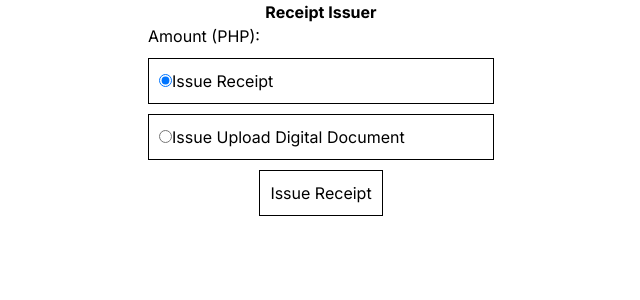
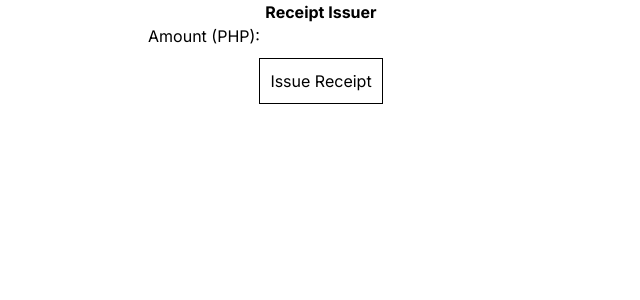
Before and after one commit to troyistroyenzo/VeriFi-Issue-Invoices, a Next.js app: page / in a window 1280 px wide. Shown: the top 300 px of the page, without its empty margins (319-959 px from the left). Built offline with nearby package versions, Linux system fonts and the light colour scheme.

Commit message:
remove document upload, added metadata hash link

```diff
--- a/app/page.tsx
+++ b/app/page.tsx
@@ -7,9 +7,6 @@ export default function Page() {
   const [receipts, setReceipts] = useState<Array<Receipt>>([]); // Define the type of receipts
 
   const [amount, setAmount] = useState('');
-  const [isUploadDocument, setIsUploadDocument] = useState(false);
-  const [documentType, setDocumentType] = useState('');
-  const [documentFile, setDocumentFile] = useState('');
 
   const handleIssueReceipt = () => {
     if (amount) {
@@ -17,24 +14,20 @@ export default function Page() {
       const transactionId = generateTransactionId();
       const vatValue = calculateVAT(amount);
       const gasFee = calculateGasFee(amount);
+      const metadataLink = generateMetadataLink(); // Generate random metadata link
 
       const receipt: Receipt = {
         amount: `PHP ${amount}`,
         timestamp,
         transactionId,
-        isUploadDocument,
-        documentType,
-        documentFile,
         vatValue,
         gasFee,
+        metadataLink, // Include metadata link
       };
 
       setReceipts([...receipts, receipt]);
 
       setAmount('');
-      setIsUploadDocument(false);
-      setDocumentType('');
-      setDocumentFile('');
     }
   };
 
@@ -49,29 +42,9 @@ export default function Page() {
   };
 
   const generateMetadataLink = () => {
-    // Generate a random website URL for metadata
-    const characters = 'abcdefghijklmnopqrstuvwxyz';
-    let metadataLink = '';
-    for (let i = 0; i < 10; i++) {
-      metadataLink += characters.charAt(Math.floor(Math.random() * characters.length));
-    }
-    return `https://example.com/${metadataLink}`;
-  };
-
-  const handleDocumentUpload = (e: React.ChangeEvent<HTMLInputElement>) => {
-    const file = e.target.files[0];
-    const fileType = file ? file.type.split('/')[1] : '';
-    const reader = new FileReader();
-
-    reader.onload = () => {
-      const documentData = reader.result;
-      setDocumentFile(documentData);
-      setDocumentType(fileType);
-    };
-
-    if (file) {
-      reader.readAsDataURL(file);
-    }
+    // Generate a random Etherscan transaction URL for metadata
+    const transactionNumber = Math.floor(Math.random() * 1000000) + 1;
+    return `https://etherscan.io/block/${transactionNumber}`;
   };
 
   const calculateVAT = (amount) => {
@@ -84,14 +57,6 @@ export default function Page() {
     // Calculate gas fee (0.001% cut from each transaction)
     const gasFee = amount * 0.00001;
     return gasFee.toFixed(2);
-  };
-
-  const shortenDocumentHash = (hash) => {
-    if (hash) {
-      const shortenedHash = `${hash.slice(0, 4)}...${hash.slice(-4)}`;
-      return shortenedHash;
-    }
-    return '';
   };
 
   return (
@@ -109,41 +74,6 @@ export default function Page() {
           />
         </div>
 
-        <div className={styles.optionContainer}>
-          <div className={styles.issueReceipt}>
-            <label>
-              <input
-                type="radio"
-                value="receipt"
-                checked={!isUploadDocument}
-                onChange={() => setIsUploadDocument(false)}
-              />
-              Issue Receipt
-            </label>
-          </div>
-
-          <div className={styles.uploadDocument}>
-            <label>
-              <input
-                type="radio"
-                value="document"
-                checked={isUploadDocument}
-                onChange={() => setIsUploadDocument(true)}
-              />
-              Issue Upload Digital Document
-            </label>
-          </div>
-        </div>
-
-        {isUploadDocument && (
-          <div className={styles.documentContainer}>
-            <div className={styles.selectDocument}>
-              <label>Select Document:</label>
-              <input type="file" accept=".pdf,.png" onChange={handleDocumentUpload} />
-            </div>
-          </div>
-        )}
-
         <div className={styles.buttonContainer}>
           <button className={styles.issueButton} onClick={handleIssueReceipt}>Issue Receipt</button>
         </div>
@@ -159,8 +89,6 @@ export default function Page() {
                   <th>Amount</th>
                   <th>Timestamp</th>
                   <th>Transaction ID</th>
-                  <th>Document Type</th>
-                  <th>Document Hash</th>
                   <th>VAT Value</th>
                   <th>Gas Fee</th>
                   <th>Metadata Link</th>
@@ -172,8 +100,6 @@ export default function Page() {
                     <td>{receipt.amount}</td>
                     <td>{receipt.timestamp}</td>
                     <td>{receipt.transactionId}</td>
-                    <td>{receipt.documentType}</td>
-                    <td>{shortenDocumentHash(receipt.documentFile)}</td>
                     <td>{receipt.vatValue}</td>
                     <td>{receipt.gasFee}</td>
                     <td>
@@ -196,9 +122,7 @@ interface Receipt {
   amount: string;
   timestamp: string;
   transactionId: string;
-  isUploadDocument: boolean;
-  documentType: string;
-  documentFile: string;
   vatValue: string;
   gasFee: string;
+  metadataLink: string;
 }
```
